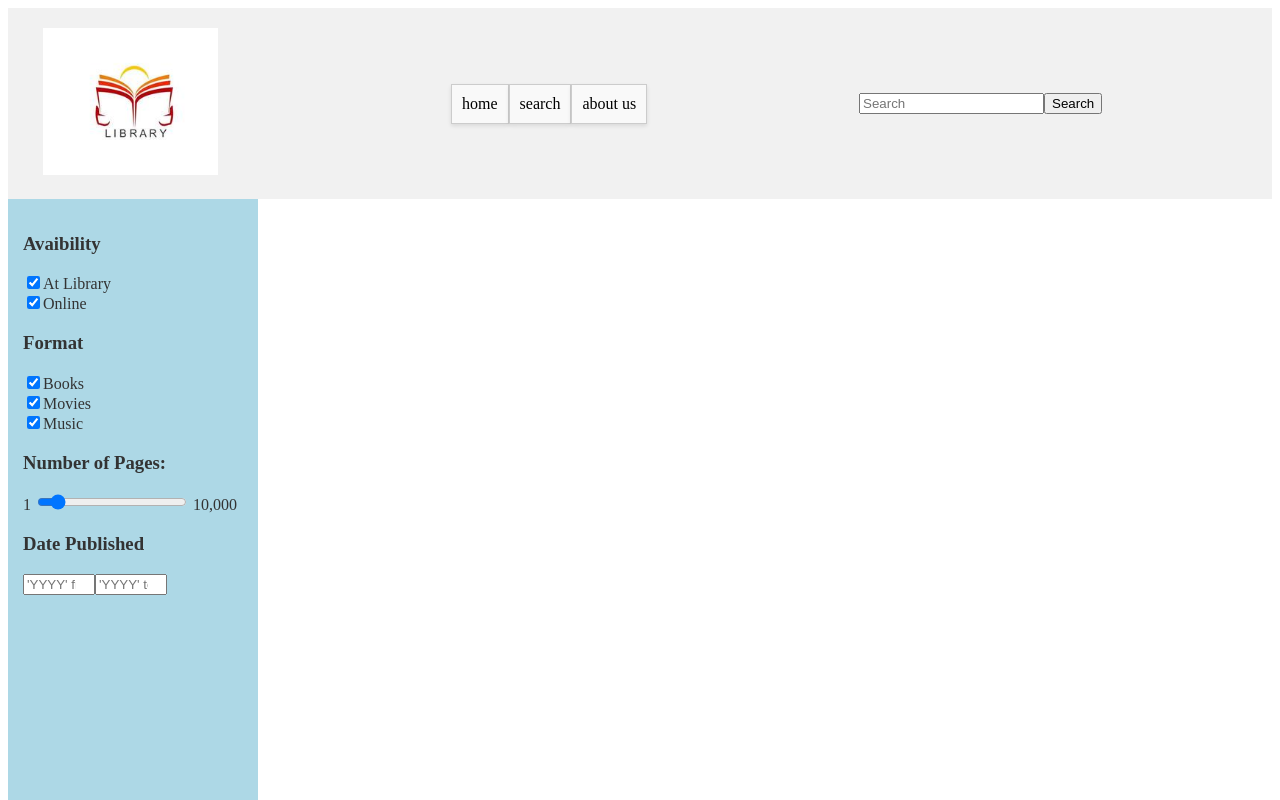
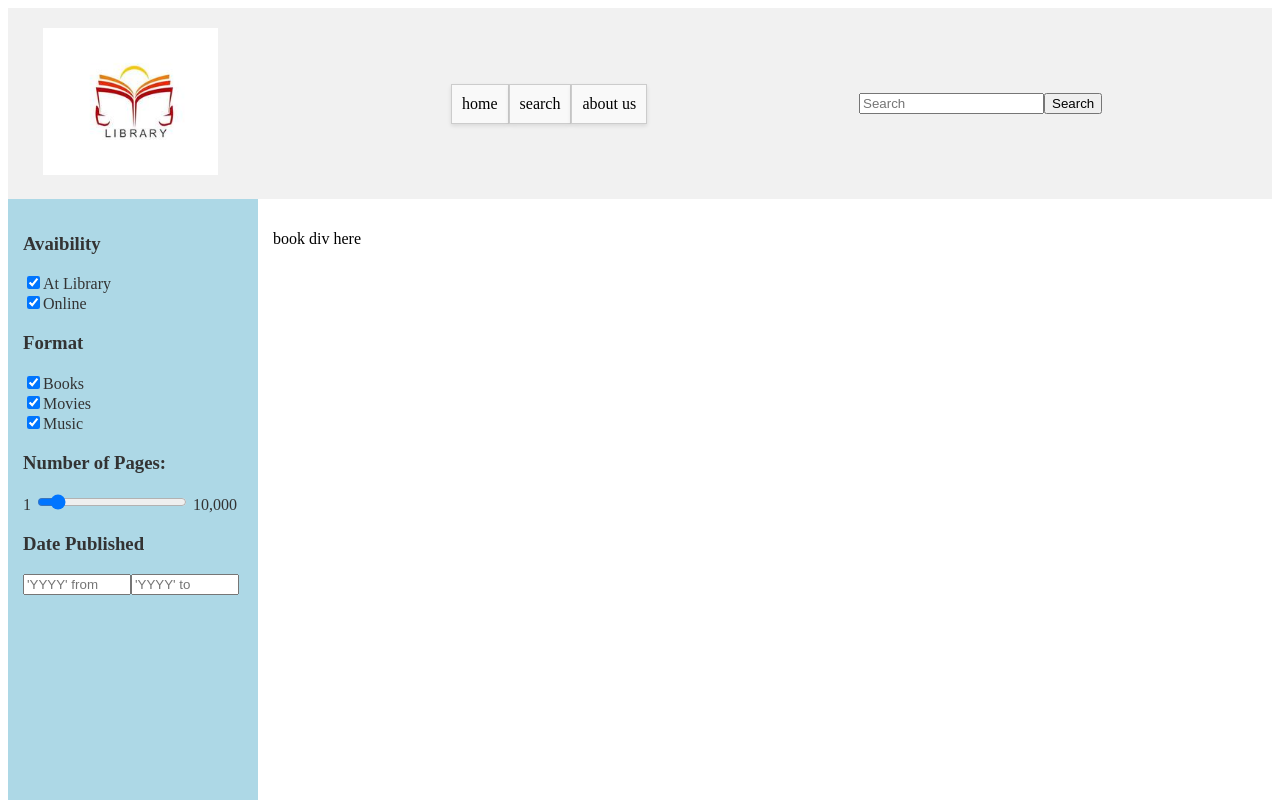
Before and after one commit to MicahQu/FirstWebsite, an Angular app: page /search-page in a window 1280 px wide. Shown: the top 800 px of the page. Built offline with nearby package versions, Linux system fonts and the light colour scheme.

Commit message:
started working on the book column

```diff
--- a/src/app/search-page/search-page.component.html
+++ b/src/app/search-page/search-page.component.html
@@ -36,4 +36,7 @@
             </div>
 
     </div>
+    <div class="book-column">
+        <p>book div here</p>
+    </div>
 </div>
--- a/src/app/search-page/search-page.component.scss
+++ b/src/app/search-page/search-page.component.scss
@@ -2,10 +2,9 @@
     position: relative; /* Establishes a containing block for absolute positioning */
     min-height: 100vh; /* Ensures container spans at least the height of the viewport */
     display: flex;
-    flex-direction: column;
+    flex-direction: row;
 }
 .sidebar{
-    position: absolute;
     top: 0;
     bottom: 0;
     left: 0;
@@ -22,3 +21,11 @@ input[type="range"] {
 .datePublished{
     display: flex;
 }
+input[type="number"]{
+    width: 100px;
+}
+.book-column{
+    flex: 1; /* Allows the book-column to take up the remaining space */
+    padding: 15px;
+    box-sizing: border-box;
+}
```
Also changed, not shown: 1 other file (tests, documents, lock files or other folders).
